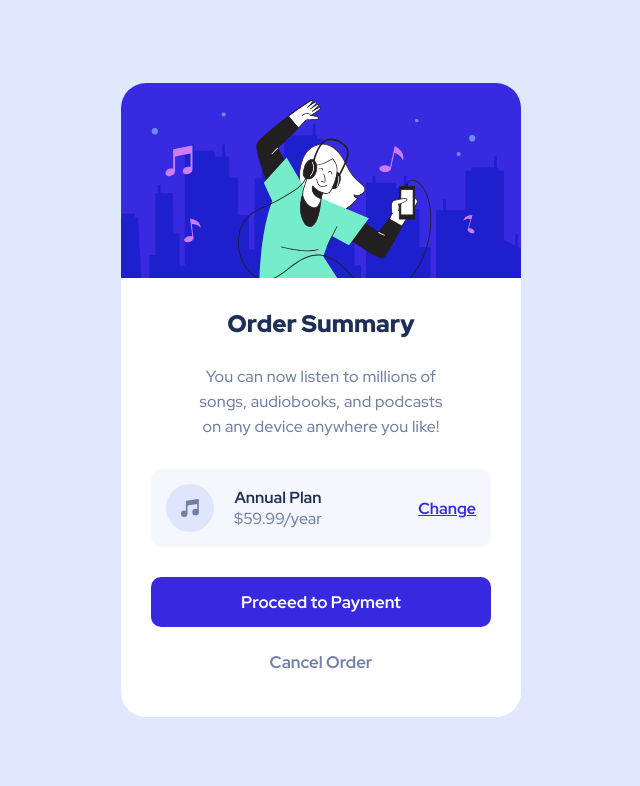
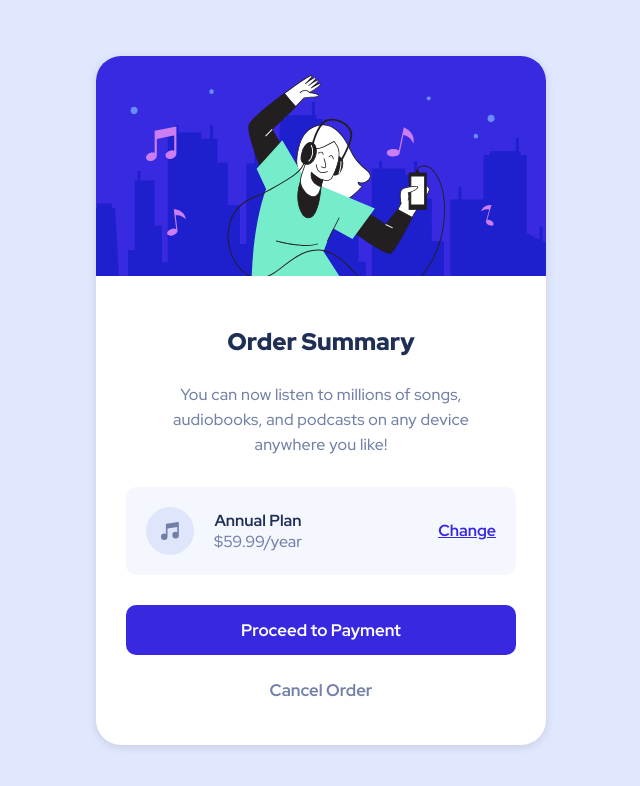
Before and after one commit to jethro-dev/order-summary-component, a plain HTML site: page index.html in a window 1280 px wide. Shown: the whole page, without its empty margins (319-959 px from the left). Drawn offline with Linux system fonts and the light colour scheme.

Commit message:
update solution

```diff
--- a/index.html
+++ b/index.html
@@ -21,7 +21,8 @@
     <title>Frontend Mentor | Order summary card</title>
   </head>
   <body>
-    <article class="card">
+    <main>
+      <section class="card">
         <div class="card-top">
           <img src="./images/illustration-hero.svg" alt="Hero Image" />
         </div>
@@ -46,6 +47,7 @@
             <button class="cancel-button">Cancel Order</button>
           </div>
         </div>
-    </article>
+      </section>
+    </main>
   </body>
 </html>
--- a/style.css
+++ b/style.css
@@ -25,7 +25,8 @@ body {
 .card {
   background-color: #fff;
   border-radius: 25px;
-  width: 400px;
+  width: 450px;
+  box-shadow: rgba(99, 99, 99, 0.2) 0px 2px 8px 0px;
 }
 
 .card-top img {
@@ -35,7 +36,7 @@ body {
 }
 
 .card-bottom {
-  padding: 0 30px 30px;
+  padding: 20px 30px 30px;
   text-align: center;
 }
 
@@ -51,7 +52,7 @@ body {
   margin-bottom: 30px;
   line-height: 25px;
   letter-spacing: 0.2px;
-  width: 250px;
+  width: 80%;
 }
 
 .flex {
@@ -102,7 +103,7 @@ body {
 
 .bg-gray {
   background-color: var(--very-pale-blue);
-  padding: 15px;
+  padding: 20px;
   border-radius: 10px;
   margin-bottom: 30px;
 }
```
Lines whose indentation alone changed are shown as unchanged.
